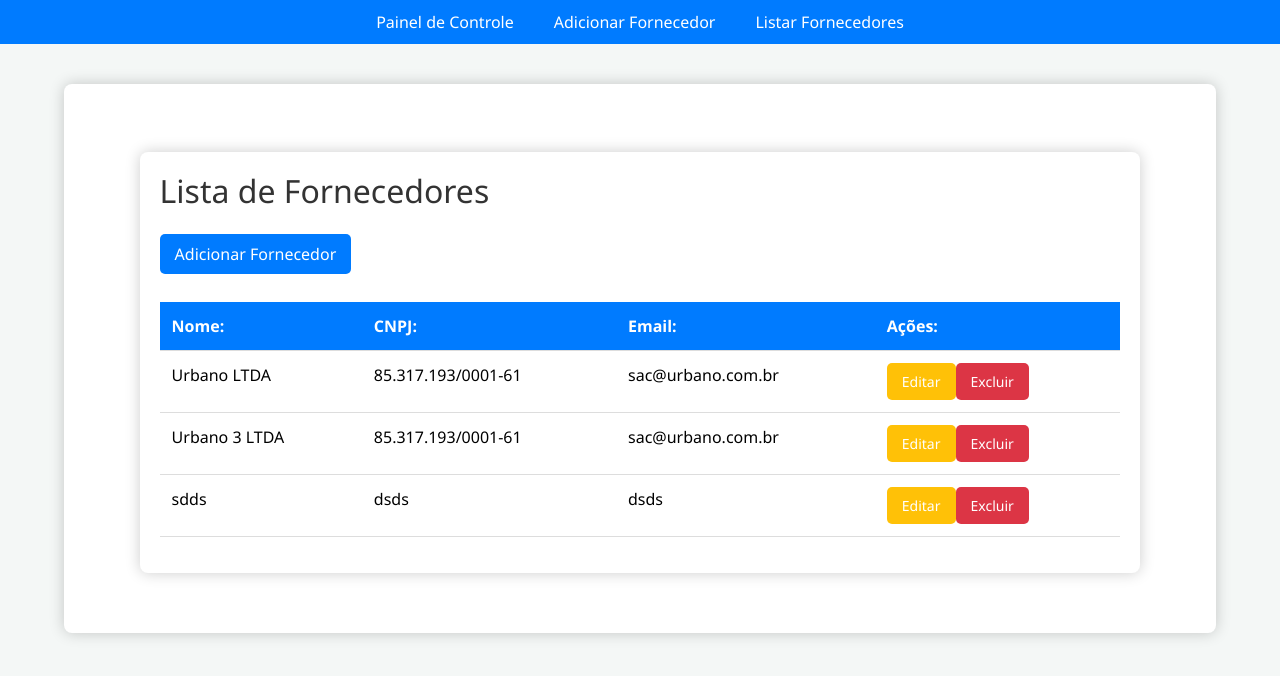
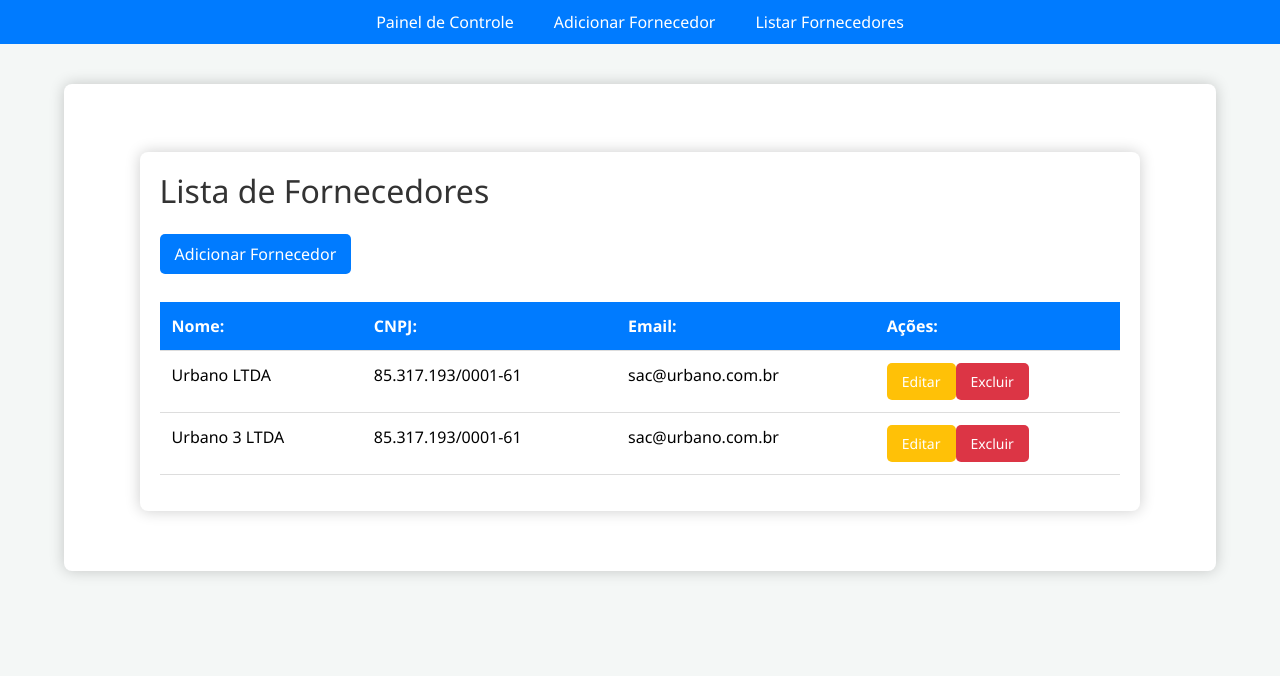
Before and after one commit to kelsonvictr/curso-fullstack-turma-1, a React (Vite) app in the folder gerenciador_de_produtos_frontend/: page / in a window 1280 px wide. Shown: the top 676 px of the page. Built offline with nearby package versions, Linux system fonts and the light colour scheme; data requests are answered from the project's data file.

Commit message:
Aula 7 - Em andamento

```diff
--- a/gerenciador_de_produtos_frontend/data/db.json
+++ b/gerenciador_de_produtos_frontend/data/db.json
@@ -11,12 +11,6 @@
       "name": "Urbano 3 LTDA",
       "cnpj": "85.317.193/0001-61",
       "email": "sac@urbano.com.br"
-    },
-    {
-      "id": "9b1f",
-      "name": "sdds",
-      "cnpj": "dsds",
-      "email": "dsds"
     }
   ]
 }
--- a/gerenciador_de_produtos_frontend/src/pages/Supplier/SupplierForm.jsx
+++ b/gerenciador_de_produtos_frontend/src/pages/Supplier/SupplierForm.jsx
@@ -1,12 +1,23 @@
-import React from 'react'
+import React, { useEffect } from 'react'
 import { useState } from 'react'
-import { useNavigate } from 'react-router-dom'
+import { useNavigate, useParams } from 'react-router-dom'
 import axios from '../../api'
 
 const SupplierForm = () => {
 
     const [supplier, setSupplier] = useState({ name: '', cnpj: '', email: ''})
     const navigate = useNavigate()
+    const { id } = useParams()
+
+    useEffect(() => {
+        if (id) {
+            axios.get(`/suppliers/${id}`)
+            .then(response => {
+                setSupplier(response.data)
+            })
+            .catch(error => console.error('Erro ao buscar fornecedor', error))
+        }
+    }, [id])
 
     function handleChange(event) {
         const { name, value } = event.target
@@ -15,8 +26,10 @@ const SupplierForm = () => {
 
     function handleSubmit(event) {
         event.preventDefault()
+        const method = id ? 'put' : 'post'
+        const url = id ? `/suppliers/${id}` : '/suppliers'
 
-        axios.post('/suppliers', supplier)
+        axios[method](url, supplier)
         .then(() => {
             alert('Fornecedor adicionado com sucesso!')
             navigate("/")
```
